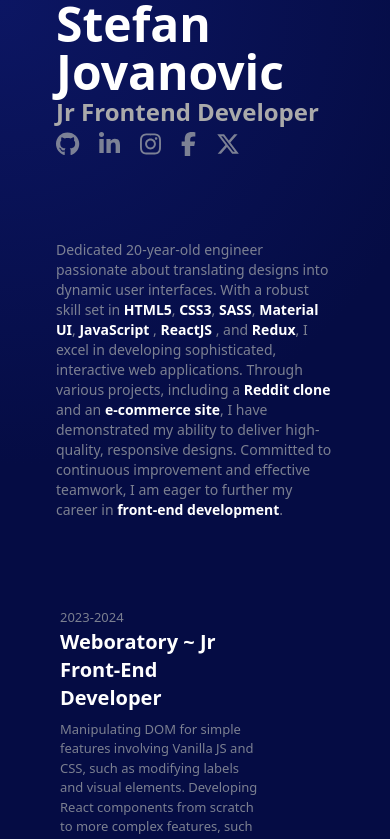
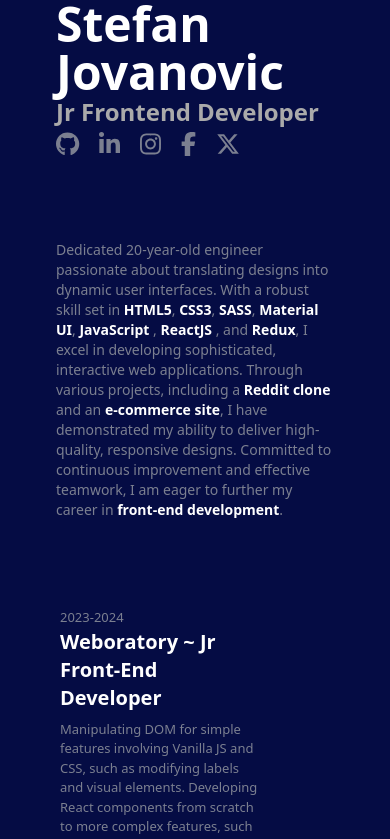
Before and after one commit to 04stefke/portfolio, a React (Vite) app: page / in a window 390 px wide. Shown: the top 839 px of the page. Built offline with nearby package versions, Linux system fonts and the light colour scheme.

Commit message:
changed a bit the code to make it only work on large devices

```diff
--- a/src/components/MouseEffect/Gradientdiv.tsx
+++ b/src/components/MouseEffect/Gradientdiv.tsx
@@ -2,10 +2,9 @@ import React, { ReactNode, useEffect, useState } from "react";
 
 const GradientPosition = () => {
 	const [mousePosition, setMousePosition] = useState({ x: 0, y: 0 });
-	const windowWidth = window.innerHeight;
 
 	useEffect(() => {
-		const updateMousePosition = (ev: any) => {
+		const updateMousePosition = (ev) => {
 			setMousePosition({ x: ev.clientX, y: ev.clientY });
 		};
 		window.addEventListener("mousemove", updateMousePosition);
@@ -16,17 +15,32 @@ const GradientPosition = () => {
 
 	return mousePosition;
 };
+
 interface GradientdivProps {
 	children: ReactNode;
 	className: string;
 }
+
 const Gradientdiv: React.FC<GradientdivProps> = ({ children, className }) => {
+	const [isLargeScreen, setIsLargeScreen] = useState(window.innerWidth >= 1024);
+
+	useEffect(() => {
+		const handleResize = () => {
+			setIsLargeScreen(window.innerWidth >= 1024);
+		};
+
+		window.addEventListener("resize", handleResize);
+		return () => window.removeEventListener("resize", handleResize);
+	}, []);
+
+	const mousePosition = GradientPosition();
+
 	return (
 		<div
 			style={{
-				backgroundImage: `radial-gradient( circle at ${
-					GradientPosition().x
-				}px ${GradientPosition().y}px, #0c1663  , #050c44 50% )`,
+				backgroundImage: isLargeScreen
+					? `radial-gradient(circle at ${mousePosition.x}px ${mousePosition.y}px, #0c1663, #050c44 50%)`
+					: "none",
 			}}
 			className={className}
 		>
```
